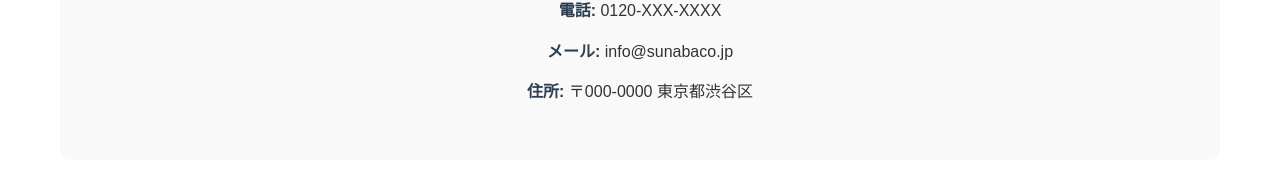
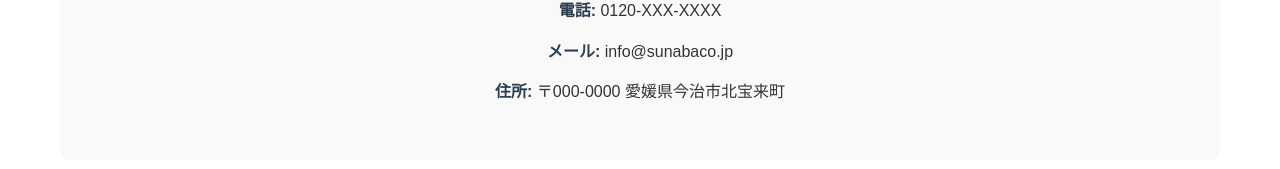
Before and after one commit to 2co2co0417/sunabaco2026, a plain HTML site: page index.html in a window 1280 px wide. Shown: the part 1966-2135 px from the top of the page. Drawn offline with Linux system fonts and the light colour scheme.

Commit message:
住所変更

```diff
--- a/index.html
+++ b/index.html
@@ -105,7 +105,7 @@
             <div class="contact-info">
                 <p><strong>電話:</strong> 0120-XXX-XXXX</p>
                 <p><strong>メール:</strong> info@sunabaco.jp</p>
-                <p><strong>住所:</strong> 〒000-0000 東京都渋谷区</p>
+                <p><strong>住所:</strong> 〒000-0000 愛媛県今治市北宝来町</p>
             </div>
         </div>
     </section>
```
